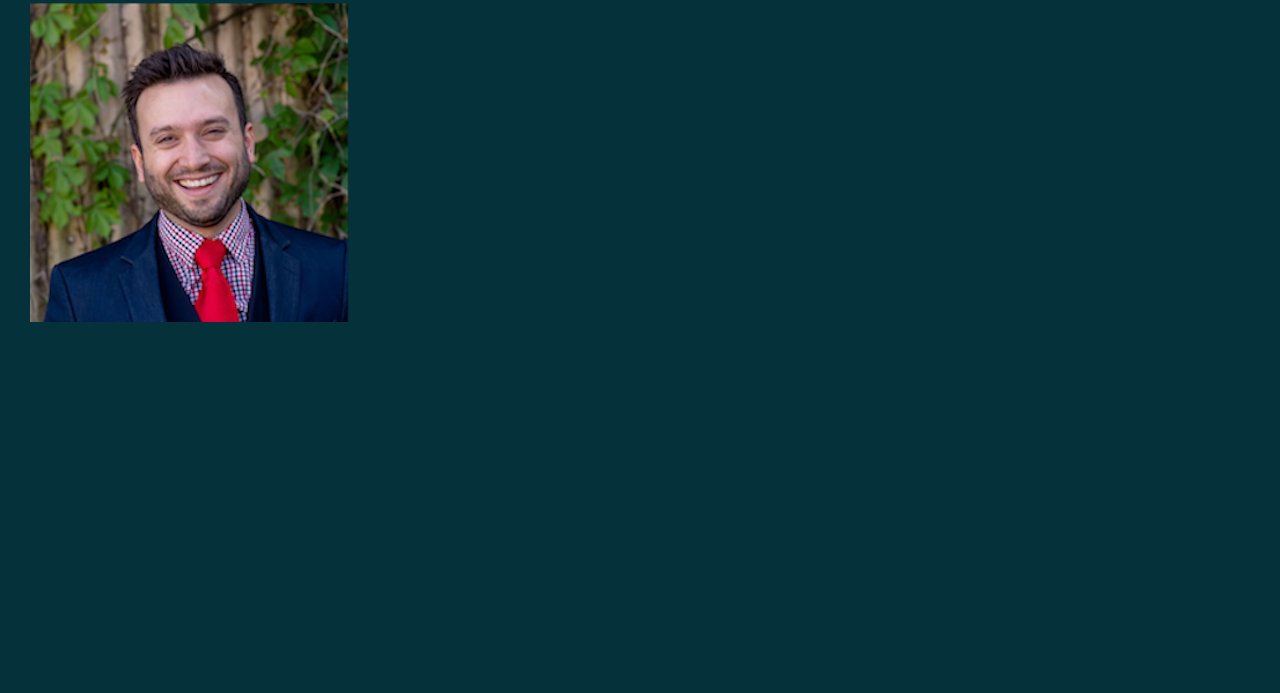
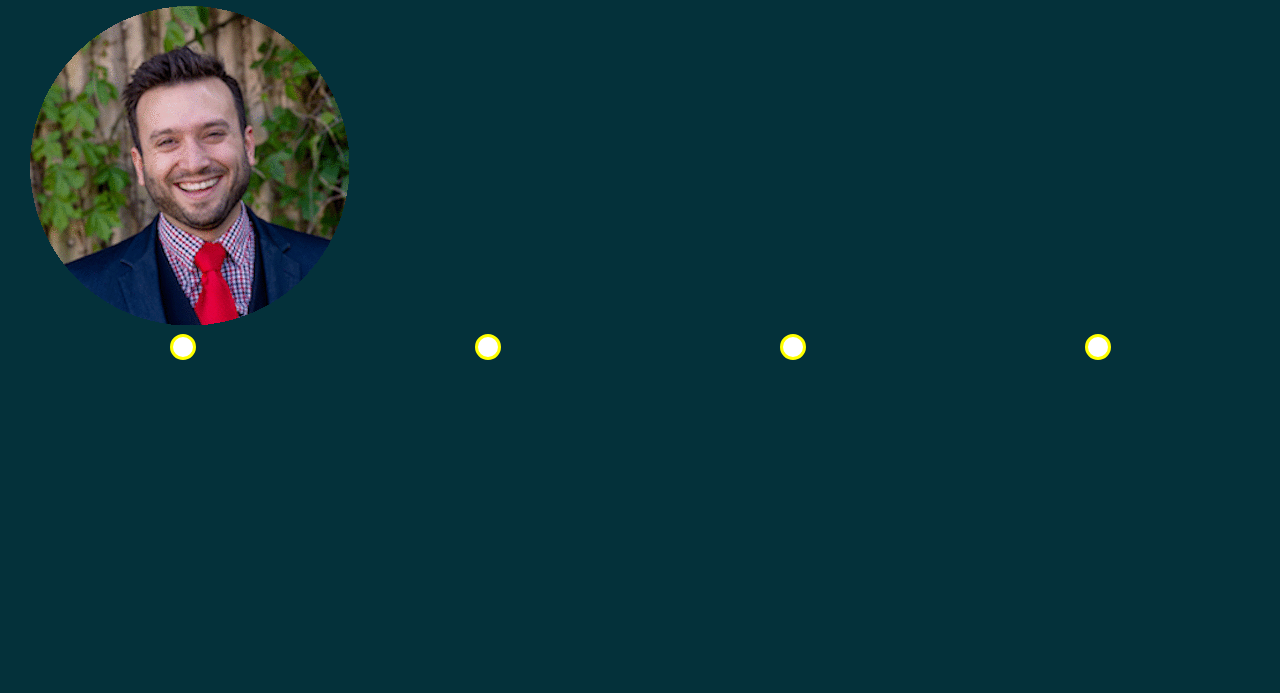
Before and after one commit to dsuare1/portfolio_v2, a React app: page / in a window 1280 px wide. Shown: the part 107-800 px from the top of the page. Built offline with nearby package versions, Linux system fonts and the light colour scheme.

Commit message:
broke out UI into separate components; adding styles

```diff
--- a/package.json
+++ b/package.json
@@ -39,6 +39,7 @@
     "eslint-plugin-jsx-a11y": "^6.0.2",
     "eslint-plugin-react": "^7.5.1",
     "extract-text-webpack-plugin": "^3.0.2",
+    "favicons-webpack-plugin": "0.0.7",
     "file-loader": "^1.1.5",
     "html-webpack-plugin": "^2.30.1",
     "webpack": "^3.8.1",
--- a/src/css/style.css
+++ b/src/css/style.css
@@ -1,6 +1,6 @@
 body {
     background: #04313a;
-    font-family: Helvetica, Arial, sans-serif;
+    font-family: 'Quicksand', Arial, sans-serif;
     font-size: 16px;
     margin: 0;
     padding: 30px;
@@ -10,3 +10,19 @@ body {
     color: #ffffff;
     font-size: 32px;
 }
+
+#horizon-container {
+    align-items: center;
+    display: flex;
+    flex-direction: row;
+    justify-content: space-around;
+}
+
+#circle {
+    background-color: #ffffff;
+    border: 3px solid yellow;
+    border-radius: 50%;
+    height: 20px;
+    margin: 5px;
+    width: 20px;
+}
--- a/src/index.html
+++ b/src/index.html
@@ -3,10 +3,11 @@
     <head>
         <meta charset="utf-8">
         <meta name="viewport" content="width=device-width">
+        <link href="https://fonts.googleapis.com/css?family=Quicksand" rel="stylesheet">
 
         <title>Derrick Suarez - Portfolio v2</title>
     </head>
     <body>
-        <div id="app"></div>
+        <div id="root"></div>
     </body>
 </html>
--- a/src/js/app.js
+++ b/src/js/app.js
@@ -1,18 +1,40 @@
-import React, { Component } from 'react';
+import React from 'react';
 import { render } from 'react-dom';
 
 import '../css/style.css';
-import profilePic from '../assets/profile_pic.png';
+import profilePic from '../assets/profile_pic_round.png';
 
-export default class Hello extends Component {
-  render() {
-    return (
-      <div>
-        <h1 id="hero-text">Derrick Suarez</h1>
-        <img src={profilePic} alt="Profile Pic" />
-      </div>
-    );
-  }
+function ProfilePic() {
+  return (
+    <img src={profilePic} alt="Profile Pic" />
+  );
 }
 
-render(<Hello />, document.getElementById('app'));
+function Horizon() {
+  return (
+    <div id="horizon-container">
+      <Circle />
+      <Circle />
+      <Circle />
+      <Circle />
+    </div>
+  );
+}
+
+function Circle() {
+  return (
+    <div id="circle" />
+  );
+}
+
+function App() {
+  return (
+    <div>
+      <h1 id="hero-text">Derrick Suarez</h1>
+      <ProfilePic />
+      <Horizon />
+    </div>
+  );
+}
+
+render(<App />, document.getElementById('root'));
--- a/webpack.config.js
+++ b/webpack.config.js
@@ -1,6 +1,7 @@
 const path = require('path');
 const HtmlWebpackPlugin = require('html-webpack-plugin');
 const ExtractTextPlugin = require('extract-text-webpack-plugin');
+const FaviconsWebpackPlugin = require('favicons-webpack-plugin');
 
 const paths = {
   DIST: path.resolve(__dirname, 'dist'),
@@ -19,6 +20,7 @@ module.exports = {
       template: path.join(paths.SRC, 'index.html'),
     }),
     new ExtractTextPlugin('style.bundle.css'),
+    new FaviconsWebpackPlugin(path.resolve(__dirname, 'src/assets/profile_favicon.ico')),
   ],
   module: {
     rules: [
```
Also changed, not shown: .eslintrc.js, src/assets/profile_favicon.ico (added), src/assets/profile_pic_round.png (added), 1 other file.
